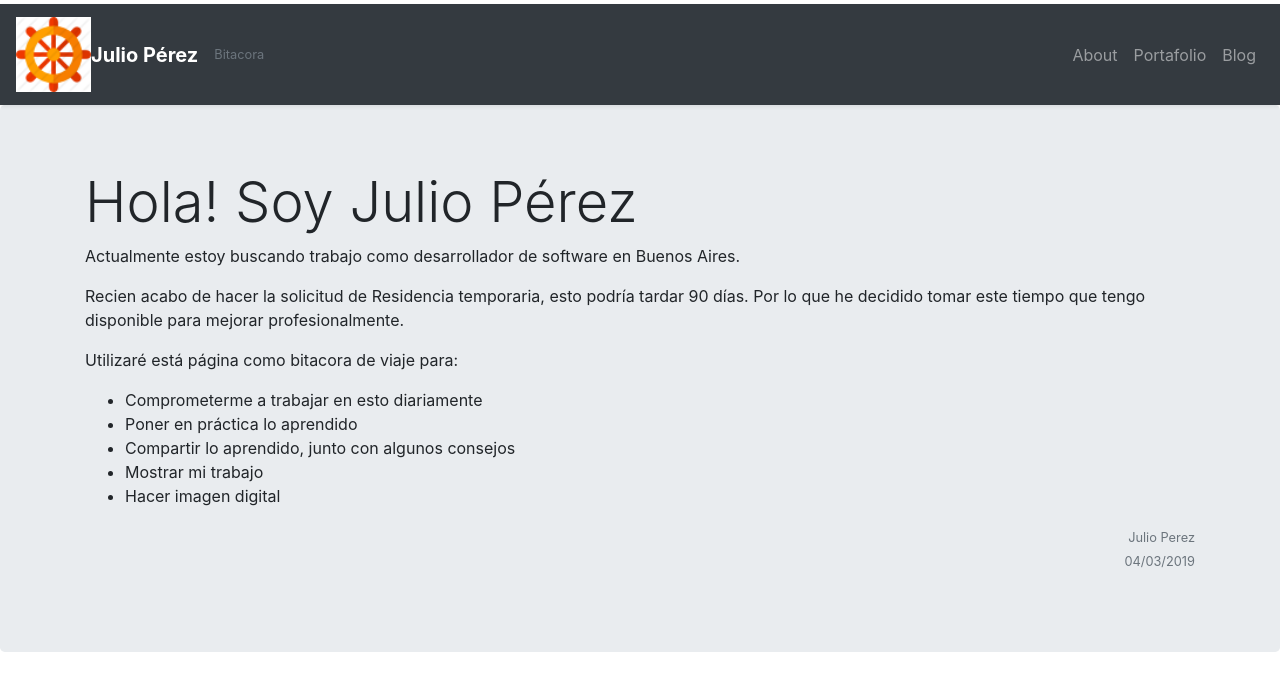
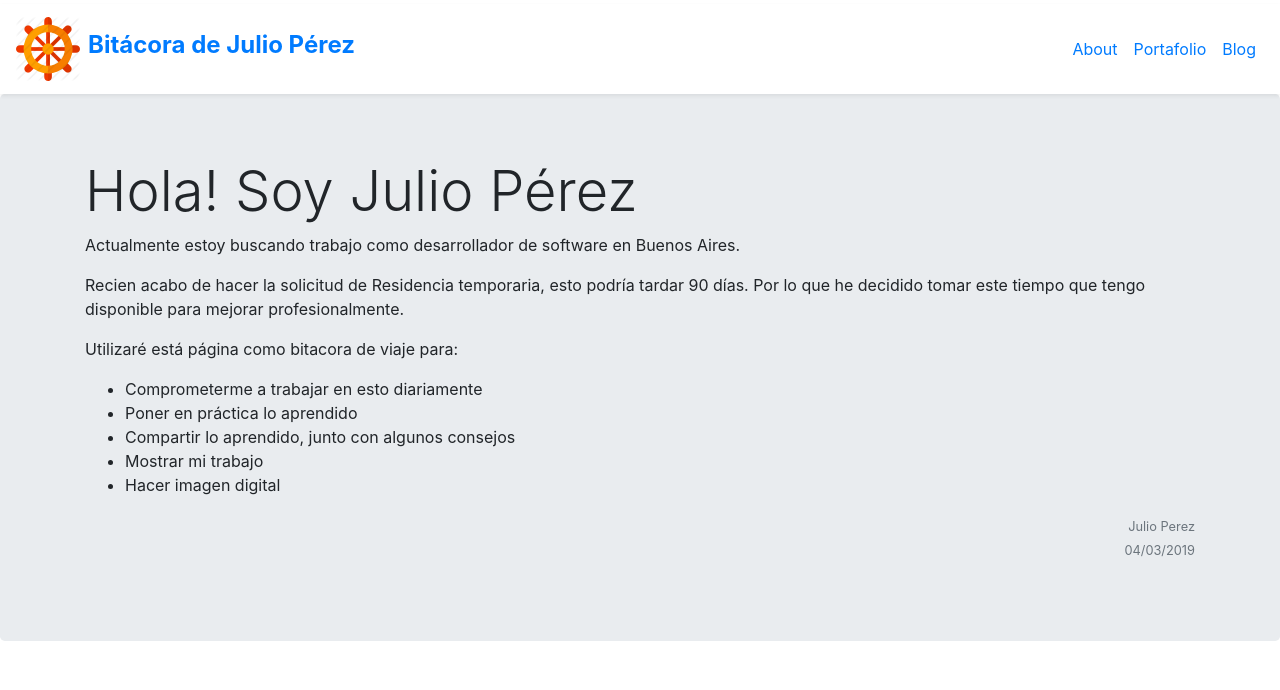
Before and after one commit to juliolpj/paginaPersonal, an Angular app: page / in a window 1280 px wide. Shown: the top 690 px of the page. Built offline with nearby package versions, Linux system fonts and the light colour scheme.

Commit message:
Cambio en el color de NavBar para que quede mejor con el logo

```diff
--- a/src/app/components/navbar/navbar.component.html
+++ b/src/app/components/navbar/navbar.component.html
@@ -1,10 +1,11 @@
-<div class="navbar navbar-expand-md navbar-dark bg-dark shadow-sm mt-1">
+<div class="navbar navbar-expand-md navbar-ligth bg-ligth shadow-sm mt-1">
   <a href="#" class="navbar-brand d-flex align-items-center">
-    <img width="75"
+    <img width="64" class="mr-2"
       src="../../../assets/img/TimonCrudo.png" />
-    <strong>{{ title }}</strong>
+      <h4>
+        <strong>Bitácora de Julio Pérez</strong>
+      </h4>
   </a>
-  <small class="text-muted"> Bitacora </small>
 
   <div class="collapse navbar-collapse" id="mainNavbar">
     <ul class="navbar-nav ml-auto">
```
Also changed, not shown: src/assets/img/TimonFondoOscuro.png (added).
